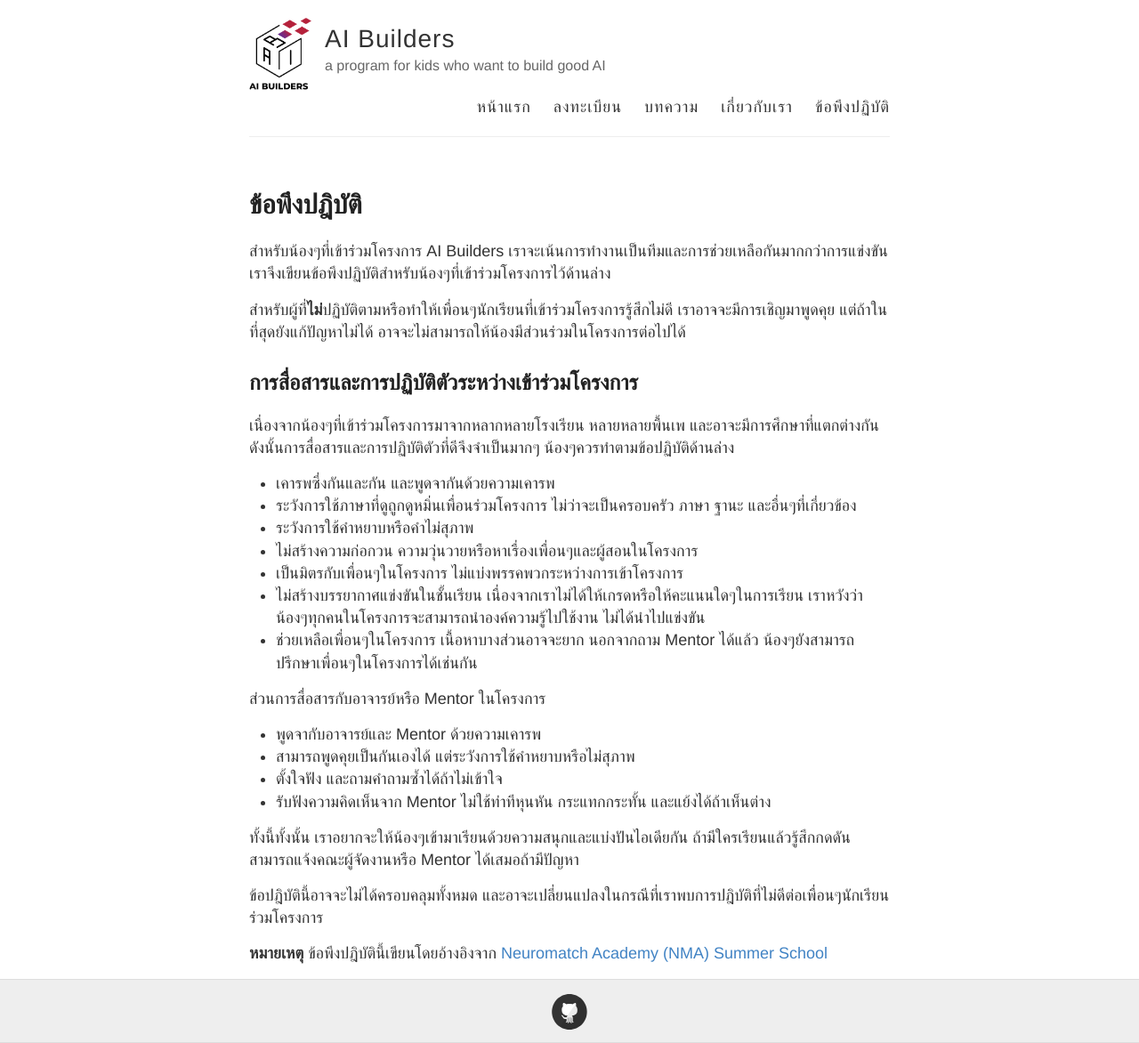
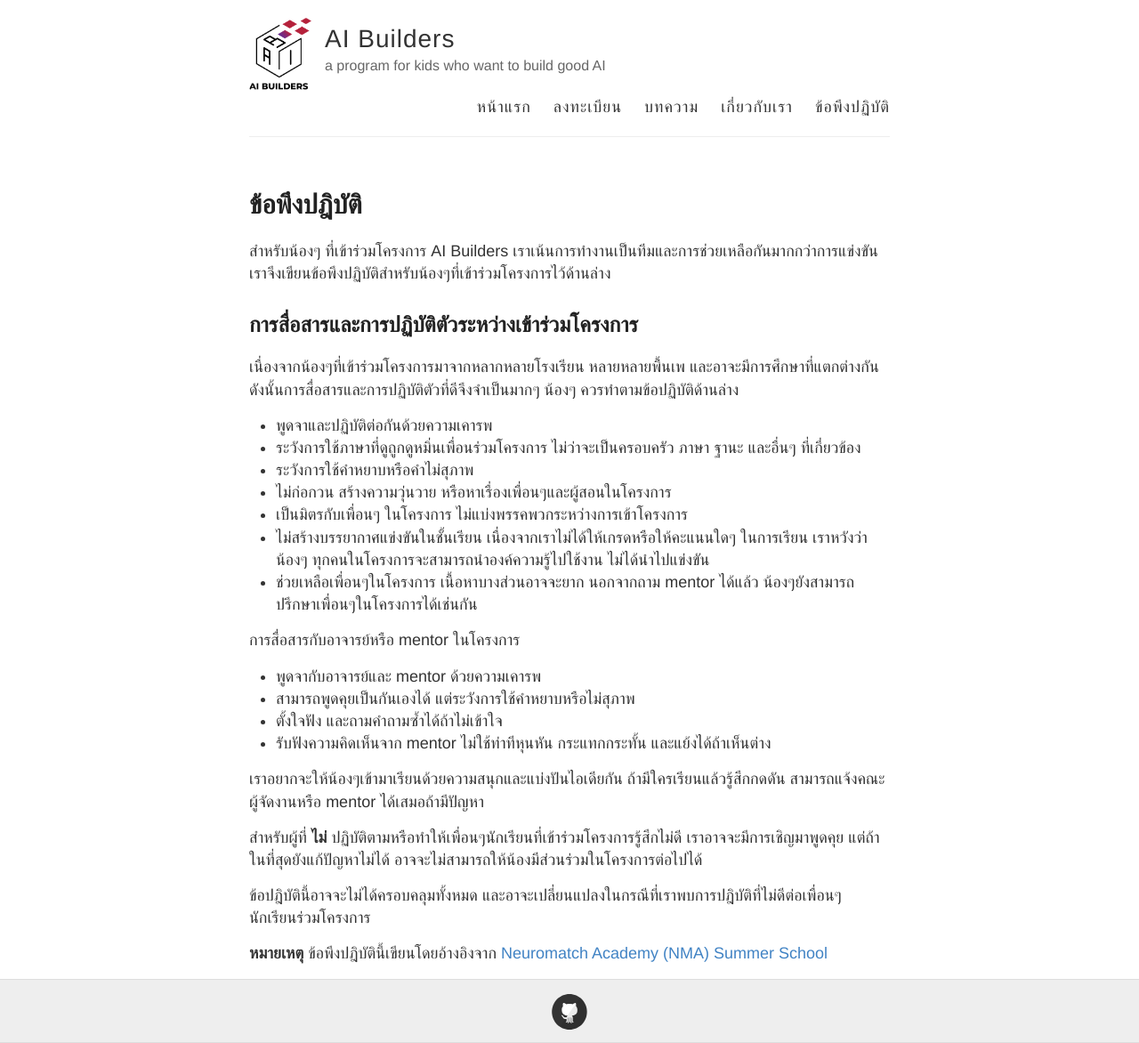
Before and after one commit to ai-builders/ai-builders.github.io, a Jekyll site: the page built from docs/code-of-conduct.md, in a window 1280 px wide. Shown: the whole page at 89% size. Built offline with Jekyll 4.4.1, drawn with Linux system fonts in a browser that asks for light colours.

Commit message:
Reviewed by Phannisa
Minor word & style changes, and moved penalty to the end of the paragraph

```diff
--- a/docs/code-of-conduct.md
+++ b/docs/code-of-conduct.md
@@ -4,36 +4,36 @@
 permalink: /code-of-conduct/
 ---
 
-สำหรับน้องๆที่เข้าร่วมโครงการ AI Builders เราจะเน้นการทำงานเป็นทีมและการช่วยเหลือกันมากกว่าการแข่งขัน
+สำหรับน้องๆ ที่เข้าร่วมโครงการ AI Builders เราเน้นการทำงานเป็นทีมและการช่วยเหลือกันมากกว่าการแข่งขัน
 เราจึงเขียนข้อพึงปฏิบัติสำหรับน้องๆที่เข้าร่วมโครงการไว้ด้านล่าง
-
-สำหรับผู้ที่**ไม่**ปฏิบัติตามหรือทำให้เพื่อนๆนักเรียนที่เข้าร่วมโครงการรู้สึกไม่ดี เราอาจจะมีการเชิญมาพูดคุย
-แต่ถ้าในที่สุดยังแก้ปัญหาไม่ได้ อาจจะไม่สามารถให้น้องมีส่วนร่วมในโครงการต่อไปได้
 
 ## การสื่อสารและการปฏิบัติตัวระหว่างเข้าร่วมโครงการ
 
 เนื่องจากน้องๆที่เข้าร่วมโครงการมาจากหลากหลายโรงเรียน
 หลายหลายพื้นเพ และอาจะมีการศึกษาที่แตกต่างกัน ดังนั้นการสื่อสารและการปฏิบัติตัวที่ดีจึงจำเป็นมากๆ
-น้องๆควรทำตามข้อปฏิบัติด้านล่าง
+น้องๆ ควรทำตามข้อปฏิบัติด้านล่าง
 
-* เคารพซึ่งกันและกัน และพูดจากันด้วยความเคารพ
-* ระวังการใช้ภาษาที่ดูถูกดูหมิ่นเพื่อนร่วมโครงการ ไม่ว่าจะเป็นครอบครัว ภาษา ฐานะ และอื่นๆที่เกี่ยวข้อง
+* พูดจาและปฏิบัติต่อกันด้วยความเคารพ
+* ระวังการใช้ภาษาที่ดูถูกดูหมิ่นเพื่อนร่วมโครงการ ไม่ว่าจะเป็นครอบครัว ภาษา ฐานะ และอื่นๆ ที่เกี่ยวข้อง
 * ระวังการใช้คำหยาบหรือคำไม่สุภาพ
-* ไม่สร้างความก่อกวน ความวุ่นวายหรือหาเรื่องเพื่อนๆและผู้สอนในโครงการ
-* เป็นมิตรกับเพื่อนๆในโครงการ ไม่แบ่งพรรคพวกระหว่างการเข้าโครงการ
-* ไม่สร้างบรรยากาศแข่งขันในชั้นเรียน เนื่องจากเราไม่ได้ให้เกรดหรือให้คะแนนใดๆในการเรียน เราหวังว่าน้องๆทุกคนในโครงการจะสามารถนำองค์ความรู้ไปใช้งาน ไม่ได้นำไปแข่งขัน
-* ช่วยเหลือเพื่อนๆในโครงการ เนื้อหาบางส่วนอาจจะยาก นอกจากถาม Mentor ได้แล้ว น้องๆยังสามารถปรึกษาเพื่อนๆในโครงการได้เช่นกัน
+* ไม่ก่อกวน สร้างความวุ่นวาย หรือหาเรื่องเพื่อนๆและผู้สอนในโครงการ
+* เป็นมิตรกับเพื่อนๆ ในโครงการ ไม่แบ่งพรรคพวกระหว่างการเข้าโครงการ
+* ไม่สร้างบรรยากาศแข่งขันในชั้นเรียน เนื่องจากเราไม่ได้ให้เกรดหรือให้คะแนนใดๆ ในการเรียน เราหวังว่าน้องๆ ทุกคนในโครงการจะสามารถนำองค์ความรู้ไปใช้งาน ไม่ได้นำไปแข่งขัน
+* ช่วยเหลือเพื่อนๆในโครงการ เนื้อหาบางส่วนอาจจะยาก นอกจากถาม mentor ได้แล้ว น้องๆยังสามารถปรึกษาเพื่อนๆในโครงการได้เช่นกัน
 
-ส่วนการสื่อสารกับอาจารย์หรือ Mentor ในโครงการ
+การสื่อสารกับอาจารย์หรือ mentor ในโครงการ
 
-* พูดจากับอาจารย์และ Mentor ด้วยความเคารพ
+* พูดจากับอาจารย์และ mentor ด้วยความเคารพ
 * สามารถพูดคุยเป็นกันเองได้ แต่ระวังการใช้คำหยาบหรือไม่สุภาพ
 * ตั้งใจฟัง และถามคำถามซ้ำได้ถ้าไม่เข้าใจ
-* รับฟังความคิดเห็นจาก Mentor ไม่ใช้ท่าทีหุนหัน กระแทกกระทั้น และแย้งได้ถ้าเห็นต่าง
+* รับฟังความคิดเห็นจาก mentor ไม่ใช้ท่าทีหุนหัน กระแทกกระทั้น และแย้งได้ถ้าเห็นต่าง
 
-ทั้งนี้ทั้งนั้น เราอยากจะให้น้องๆเข้ามาเรียนด้วยความสนุกและแบ่งปันไอเดียกัน
-ถ้ามีใครเรียนแล้วรู้สึกกดดัน สามารถแจ้งคณะผู้จัดงานหรือ Mentor ได้เสมอถ้ามีปัญหา
+เราอยากจะให้น้องๆเข้ามาเรียนด้วยความสนุกและแบ่งปันไอเดียกัน
+ถ้ามีใครเรียนแล้วรู้สึกกดดัน สามารถแจ้งคณะผู้จัดงานหรือ mentor ได้เสมอถ้ามีปัญหา
 
-ข้อปฎิบัตินี้อาจจะไม่ได้ครอบคลุมทั้งหมด และอาจะเปลี่ยนแปลงในกรณีที่เราพบการปฎิบัติที่ไม่ดีต่อเพื่อนๆนักเรียนร่วมโครงการ
+สำหรับผู้ที่ **ไม่** ปฏิบัติตามหรือทำให้เพื่อนๆนักเรียนที่เข้าร่วมโครงการรู้สึกไม่ดี เราอาจจะมีการเชิญมาพูดคุย
+แต่ถ้าในที่สุดยังแก้ปัญหาไม่ได้ อาจจะไม่สามารถให้น้องมีส่วนร่วมในโครงการต่อไปได้
+
+ข้อปฎิบัตินี้อาจจะไม่ได้ครอบคลุมทั้งหมด และอาจะเปลี่ยนแปลงในกรณีที่เราพบการปฎิบัติที่ไม่ดีต่อเพื่อนๆ นักเรียนร่วมโครงการ
 
 **หมายเหตุ** ข้อพึงปฎิบัตินี้เขียนโดยอ้างอิงจาก [Neuromatch Academy (NMA) Summer School](http://www.neuromatchacademy.org/code-of-conduct/)
```
